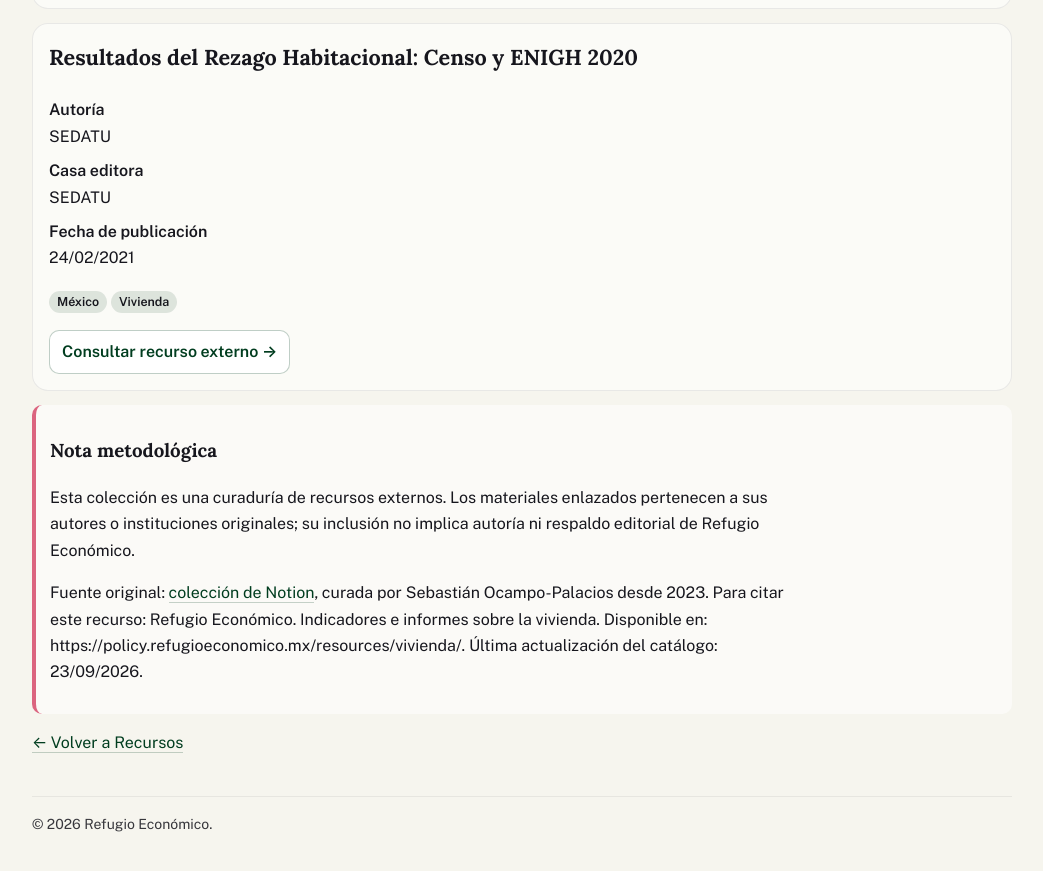
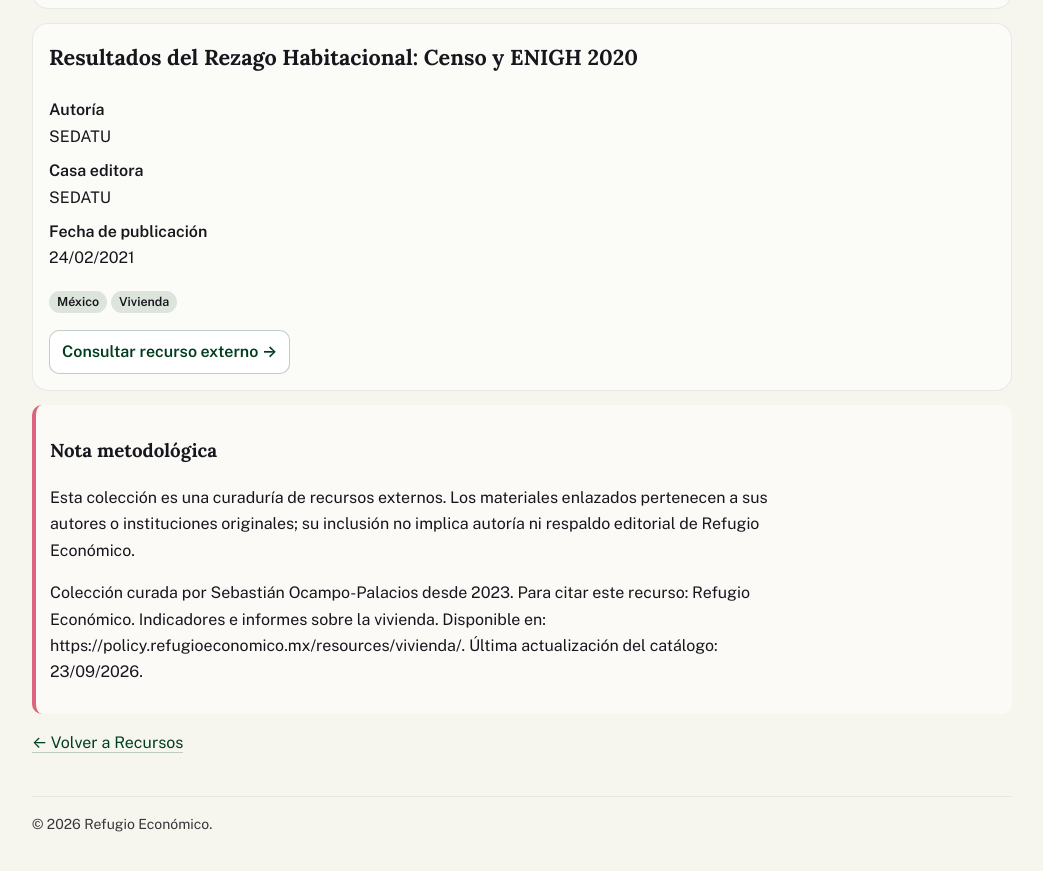
Before and after one commit to socapal/refugioeconomico.mx, a Jekyll site: the page built from resources/vivienda.md, in a window 1280 px wide and 900 px high, scrolled down 4021 px. Shown: the top 871 px of the window, without its empty margins (118-1161 px from the left). Built offline with Jekyll 4.4.1, drawn with Linux system fonts in a browser that asks for light colours.

Commit message:
Update citation in vivienda.md
Removed the original source attribution and updated citation format.

```diff
--- a/resources/vivienda.md
+++ b/resources/vivienda.md
@@ -60,7 +60,7 @@
   <p>Esta colección es una curaduría de recursos externos. Los materiales enlazados pertenecen a sus autores o instituciones originales; su inclusión no implica autoría ni respaldo editorial de Refugio Económico.
 
   </p>
-  <p>Fuente original: <a href="{{ catalog.source_url | escape }}">colección de Notion</a>, curada por Sebastián Ocampo-Palacios desde 2023.  Para citar este recurso: Refugio Económico. Indicadores e informes sobre la vivienda. Disponible en: https://policy.refugioeconomico.mx/resources/vivienda/.
+  <p>Colección curada por Sebastián Ocampo-Palacios desde 2023.  Para citar este recurso: Refugio Económico. Indicadores e informes sobre la vivienda. Disponible en: https://policy.refugioeconomico.mx/resources/vivienda/.
  Última actualización del catálogo: <time datetime="{{ catalog.last_updated | escape }}">{{ catalog.last_updated | date: "%d/%m/%Y" }}</time>.</p>
 </div>
 
```
